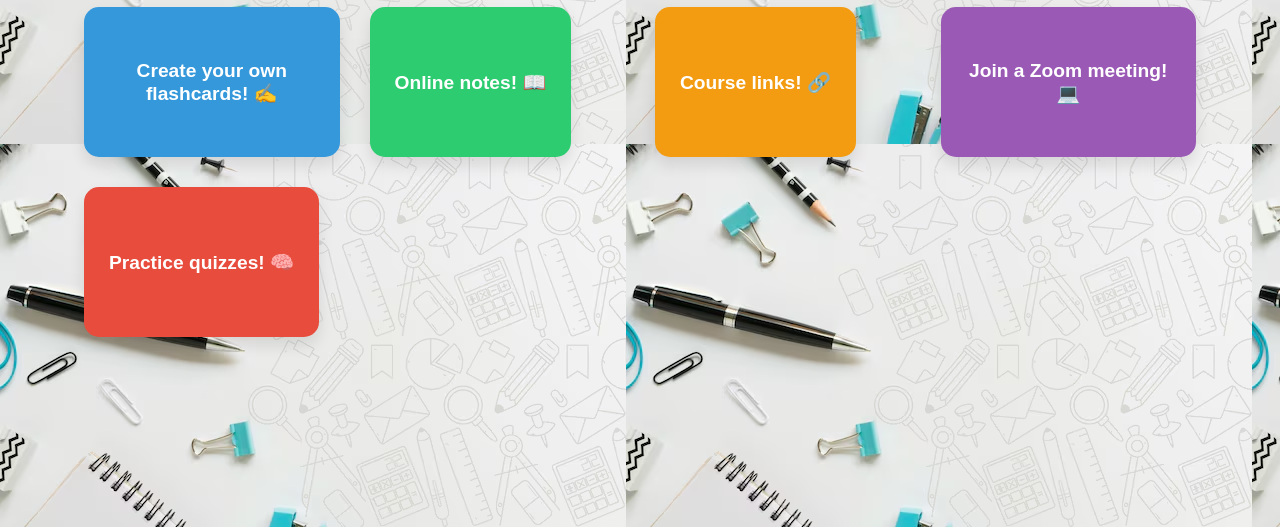
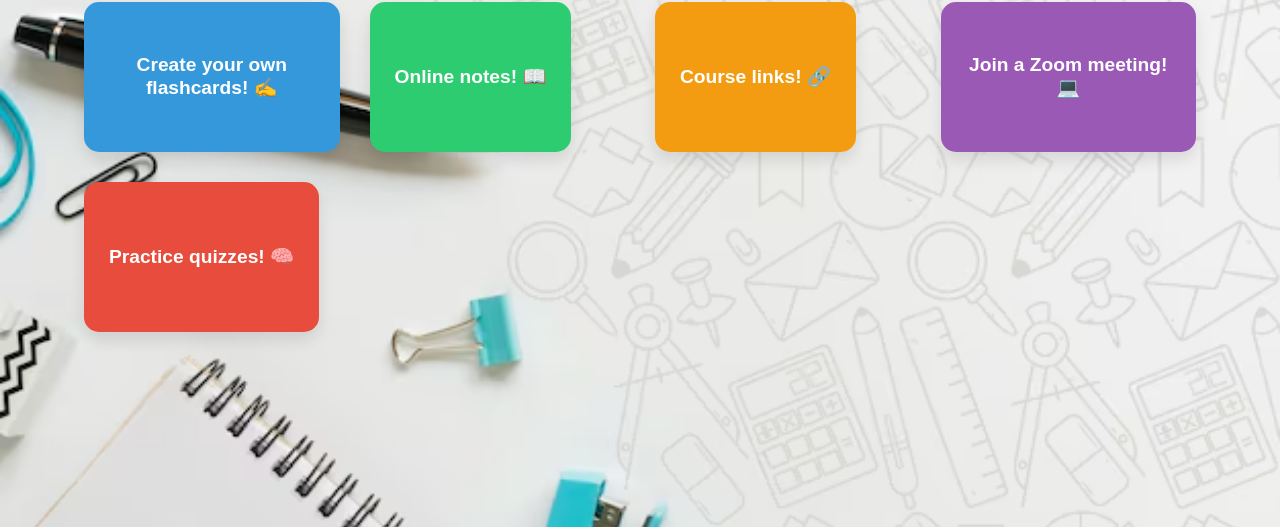
Before and after one commit to neetubansal2306/updated_study_quest, a plain HTML site: page index.html in a window 1280 px wide. Shown: the part 273-800 px from the top of the page. Drawn offline with Linux system fonts and the light colour scheme.

Commit message:
Update index.css

```diff
--- a/index.css
+++ b/index.css
@@ -1,14 +1,19 @@
 body {
-    background: #dfe2e9 url('image.png');
-    font-family: 'Poppins', sans-serif;
-    margin: 0;
-    padding: 0;
-    display: flex;
-    justify-content: center;
-    align-items: center;
-    min-height: 100vh;
+  margin: 0;
+  padding: 0;
+  background-image: url("image.png");
+  background-repeat: no-repeat;
+  background-size: cover; /* pura screen cover karne ke liye */
+  /* background-position: center;  */
+  background-attachment: fixed; /* scroll karne par bhi fixed rahe */
+  font-family: Arial, sans-serif;
+  min-height: 100vh;
+  margin: 0;
+  padding: 0;
+  justify-content: center;
+  align-items: center;
+  display: flex;
 }
-
 .container {
     width: 90%;
     max-width: 1200px;
```
